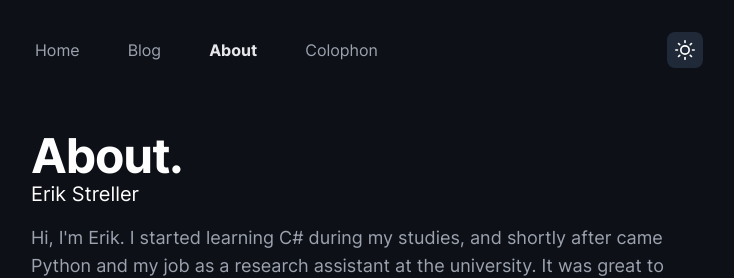
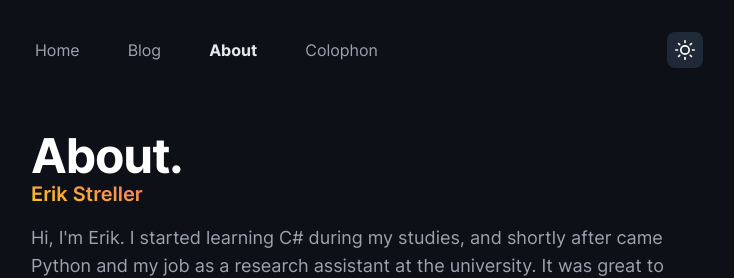
Before and after one commit to erikstreller/erikstreller.com, a Next.js app: page /about in a window 1280 px wide. Shown: the top 278 px of the page, without its empty margins (273-1007 px from the left). Built offline with nearby package versions, Linux system fonts and the light colour scheme.

Commit message:
feat: add accent component

```diff
--- /dev/null
+++ b/components/Accent.tsx
@@ -0,0 +1,35 @@
+import clsx from 'clsx'
+import { ComponentPropsWithoutRef, PropsWithChildren } from 'react'
+
+export type AccentProps = {
+  variant: 'blue' | 'yellow'
+} & ComponentPropsWithoutRef<'span'>
+
+export default function Accent({
+  children,
+  variant,
+  className
+}: PropsWithChildren<AccentProps>) {
+  let gradient
+
+  switch (variant) {
+    case 'yellow':
+      gradient = 'from-yellow-400 to-red-400'
+      break
+    case 'blue':
+      gradient = 'from-teal-400 to-sky-400'
+      break
+  }
+
+  return (
+    <span
+      className={clsx(
+        className,
+        'bg-gradient-to-tr bg-clip-text text-transparent',
+        gradient
+      )}
+    >
+      {children}
+    </span>
+  )
+}
--- a/pages/about.tsx
+++ b/pages/about.tsx
@@ -1,3 +1,4 @@
+import Accent from '@/components/Accent'
 import PageContainer from '@/components/PageContainer'
 
 export default function about() {
@@ -6,7 +7,9 @@ export default function about() {
       <div className='section-spacing'>
         <h1 className='page-heading'>About.</h1>
         <p className='-mt-4 mb-4 text-lg text-slate-900 dark:text-light md:text-xl'>
-          Erik Streller
+          <Accent variant='yellow' className='font-semibold'>
+            Erik Streller
+          </Accent>
         </p>
         <p className='page-description'>
           Hi, I&apos;m Erik. I started learning C# during my studies, and
```
